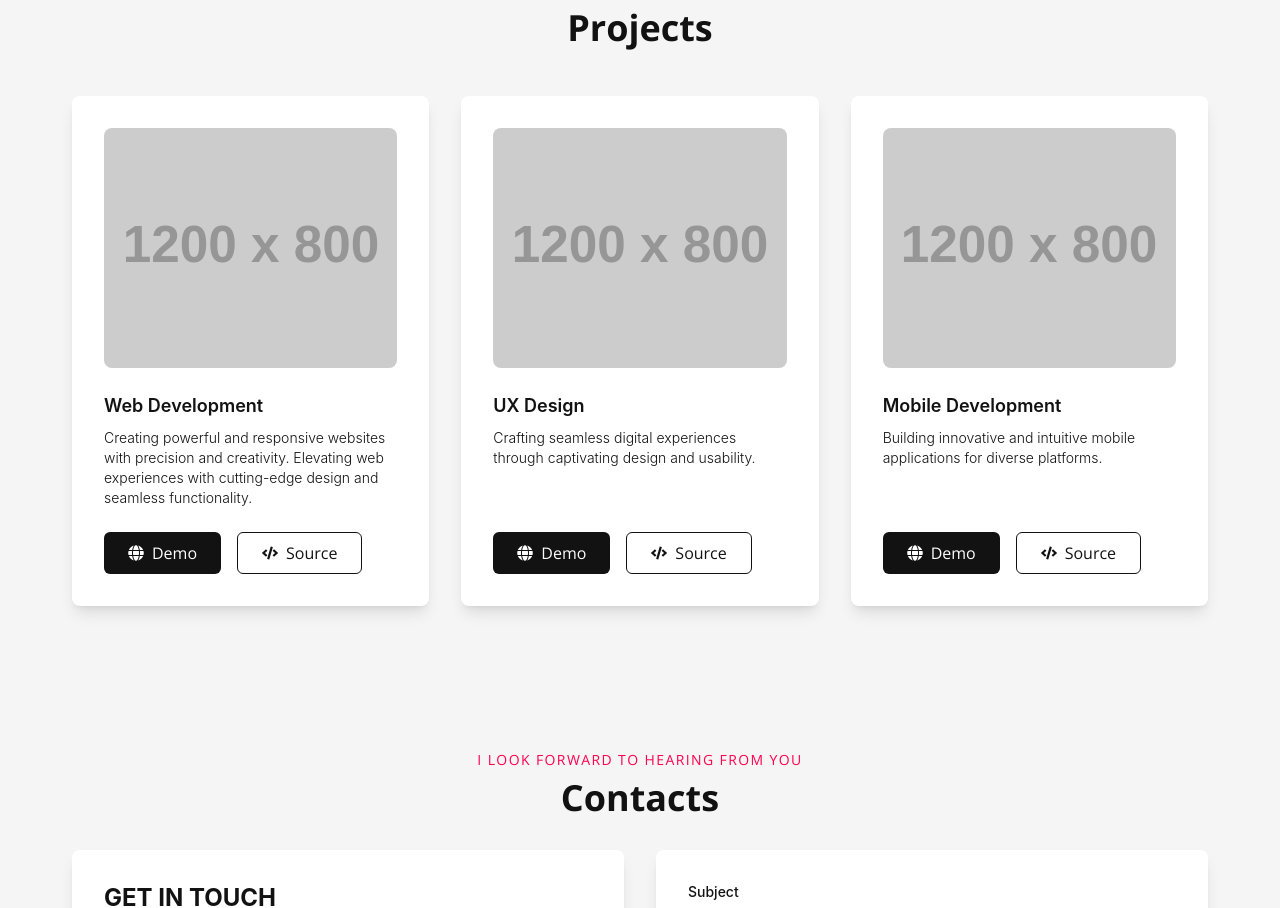
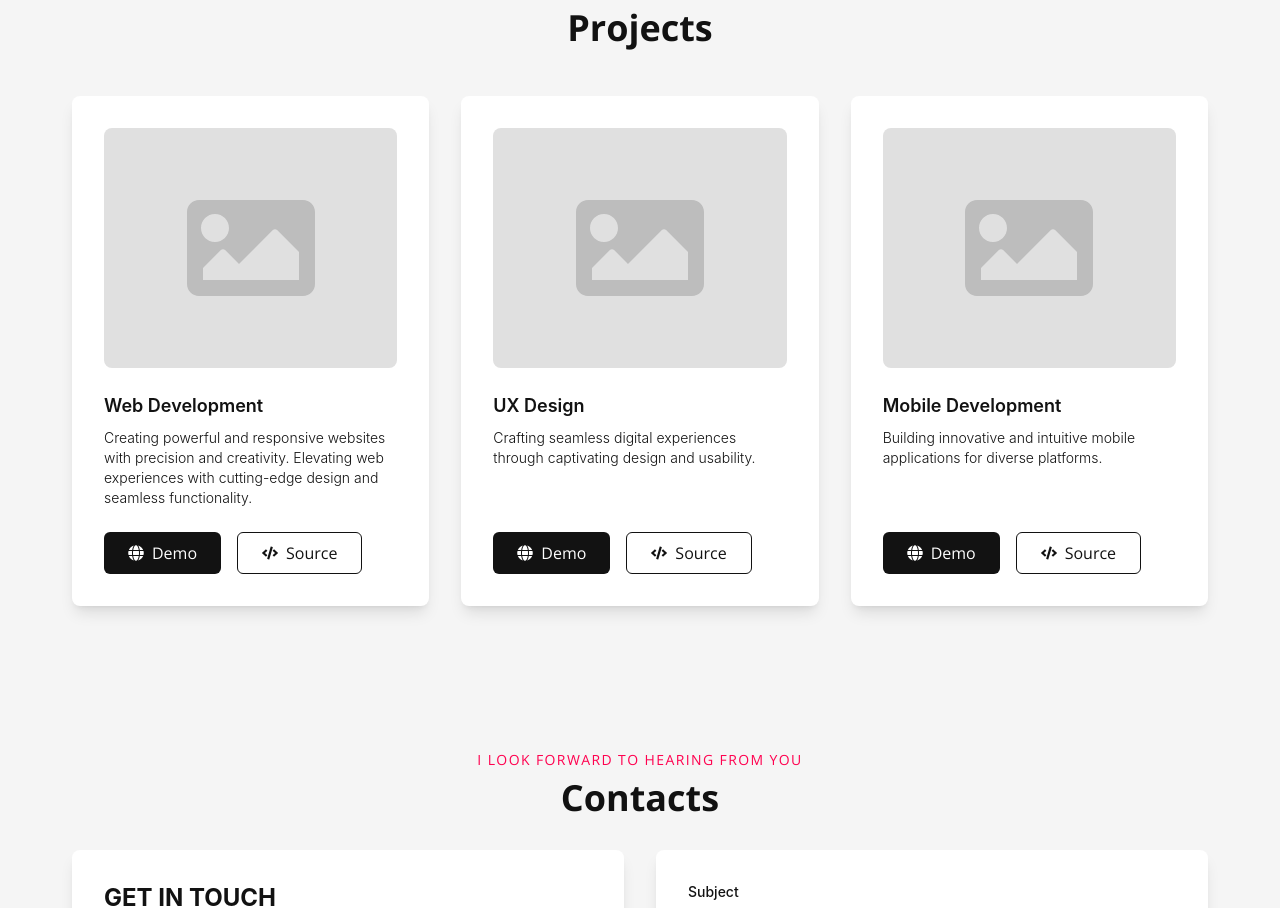
Before and after one commit to Antholem/web-portfolio, a React (Create React App) app in the folder portfolio/client/: page / in a window 1280 px wide. Shown: the part 1844-2752 px from the top of the page. Built offline with nearby package versions, Linux system fonts and the light colour scheme.

Commit message:
Placeholder for image

```diff
--- a/portfolio/client/src/views/Projects.js
+++ b/portfolio/client/src/views/Projects.js
@@ -1,11 +1,12 @@
 import React from "react";
-import { Button, Card } from "../components";
+import { useThemeStore } from "../store/themeStore";
+import { Button, Card, IconText } from "../components";
 import * as Icon from "react-icons/fa";
 
 // Projects data
 const projects = [
     {
-        image: "https://placehold.co/1200x800",
+        image: "https://fakeimg.pl/1200x800/bf6b6b/8789ff?text=No+image&font=noto",
         name: "Web Development",
         description:
             "Creating powerful and responsive websites with precision and creativity. Elevating web experiences with cutting-edge design and seamless functionality.",
@@ -31,6 +32,8 @@ const projects = [
 ];
 
 const Projects = () => {
+    const { theme } = useThemeStore();
+
     return (
         <section className="py-12">
             {/* Section Heading */}
@@ -52,11 +55,14 @@ const Projects = () => {
                     >
 
                         {/* Project Image */}
-                        <img
-                            src={project.image}
+                        {/* <img
+                            // src={project.image}
                             alt={project.name}
                             className="w-full h-60 object-cover rounded-lg"
-                        />
+                        /> */}
+                        <div className={`w-full h-60 object-cover rounded-lg flex justify-center items-center ${theme === "dark" ? "bg-dark-action-disabled" : "bg-light-action-disabled"}`}>
+                            <Icon.FaImage className={`text-9xl ${theme === "dark" ? "text-dark-text-disabled" : "text-light-text-disabled"}`} />
+                        </div>
 
                         {/* Project Details */}
                         <div className="flex flex-col gap-2">
```
